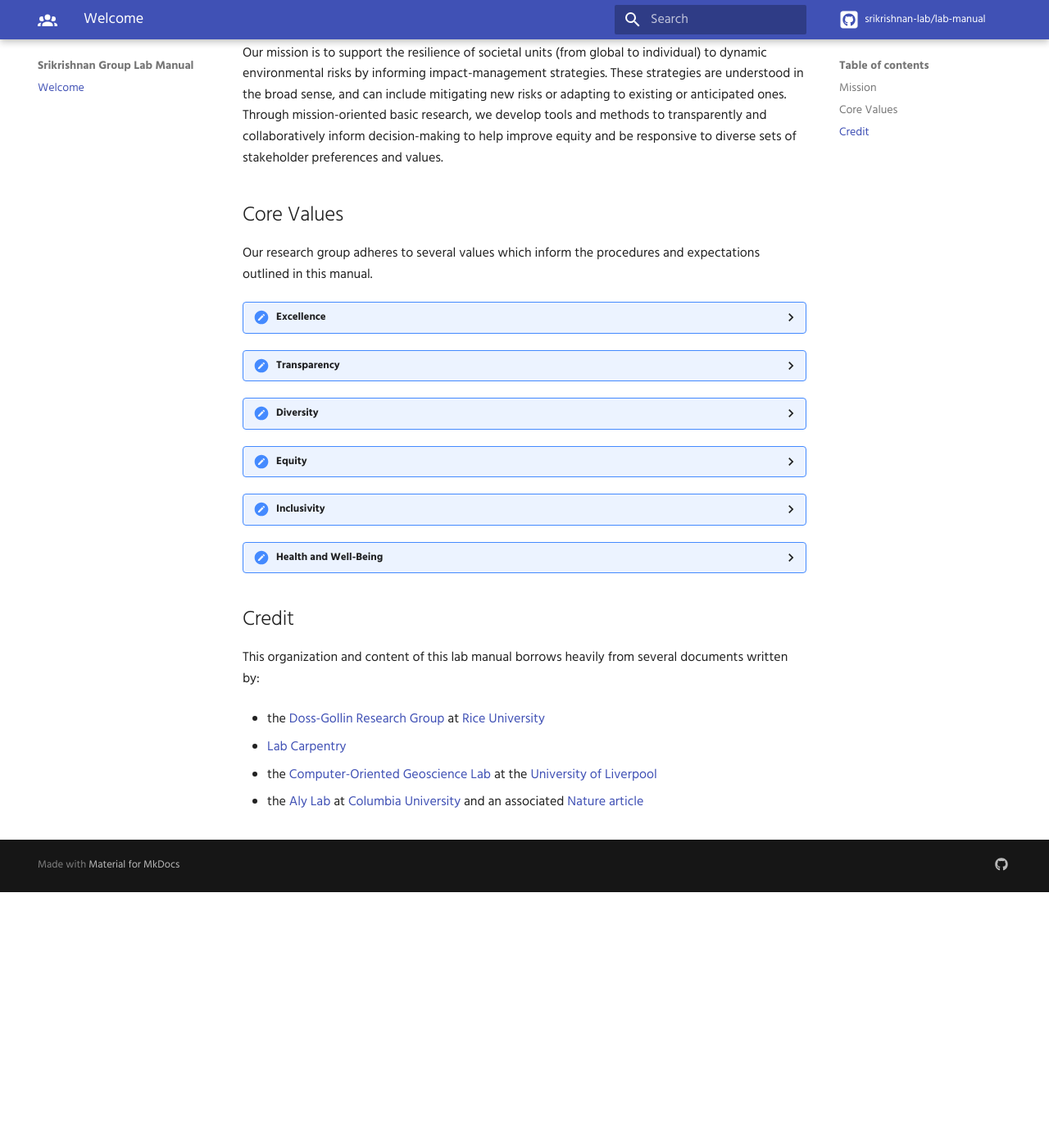
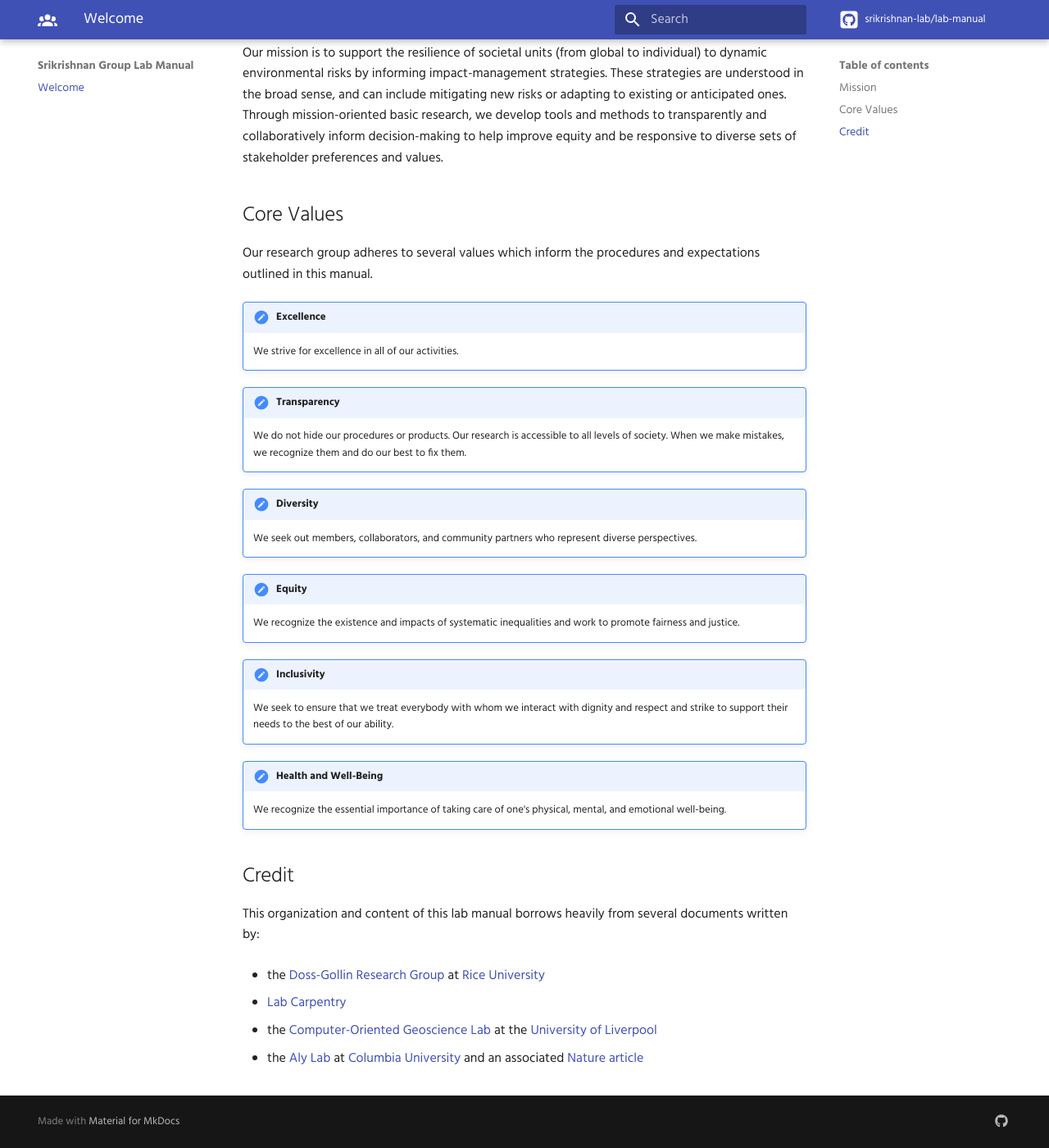
Before and after one commit to srikrishnan-lab/lab-manual, an MkDocs documentation site: the page built from docs/index.md, in a window 1280 px wide and 1400 px high, scrolled down 419 px. Shown: the whole window at 82% size. Built offline with MkDocs 1.6.1 and Material for MkDocs 9.7.7, drawn with Linux system fonts in a browser that asks for light colours; some web fonts are replaced; comment, search, counter and statistics services are not loaded; before the commit the page ends 1507 px from its top, so only the background shows below that.

Commit message:
remove details extension

```diff
--- a/docs/index.md
+++ b/docs/index.md
@@ -14,22 +14,22 @@ Our mission is to support the resilience of societal units (from global to indiv
 
 Our research group adheres to several values which inform the procedures and expectations outlined in this manual.
 
-??? important "Excellence"
+!!! important "Excellence"
     We strive for excellence in all of our activities.
 
-??? important "Transparency"
+!!! important "Transparency"
     We do not hide our procedures or products. Our research is accessible to all levels of society. When we make mistakes, we recognize them and do our best to fix them.
 
-??? important "Diversity"
+!!! important "Diversity"
     We seek out members, collaborators, and community partners who represent diverse perspectives.
 
-??? important "Equity"
+!!! important "Equity"
     We recognize the existence and impacts of systematic inequalities and work to promote fairness and justice.
 
-??? important "Inclusivity"
+!!! important "Inclusivity"
     We seek to ensure that we treat everybody with whom we interact with dignity and respect and strike to support their needs to the best of our ability.
 
-??? important "Health and Well-Being"
+!!! important "Health and Well-Being"
     We recognize the essential importance of taking care of one's physical, mental, and emotional well-being.
 
 
--- a/mkdocs.yml
+++ b/mkdocs.yml
@@ -18,7 +18,6 @@ repo_url: https://github.com/srikrishnan-lab/lab-manual
 
 markdown_extensions:
   - admonition
-  - pymdownx.details
   - footnotes
   - attr_list
   - codehilite:
```
